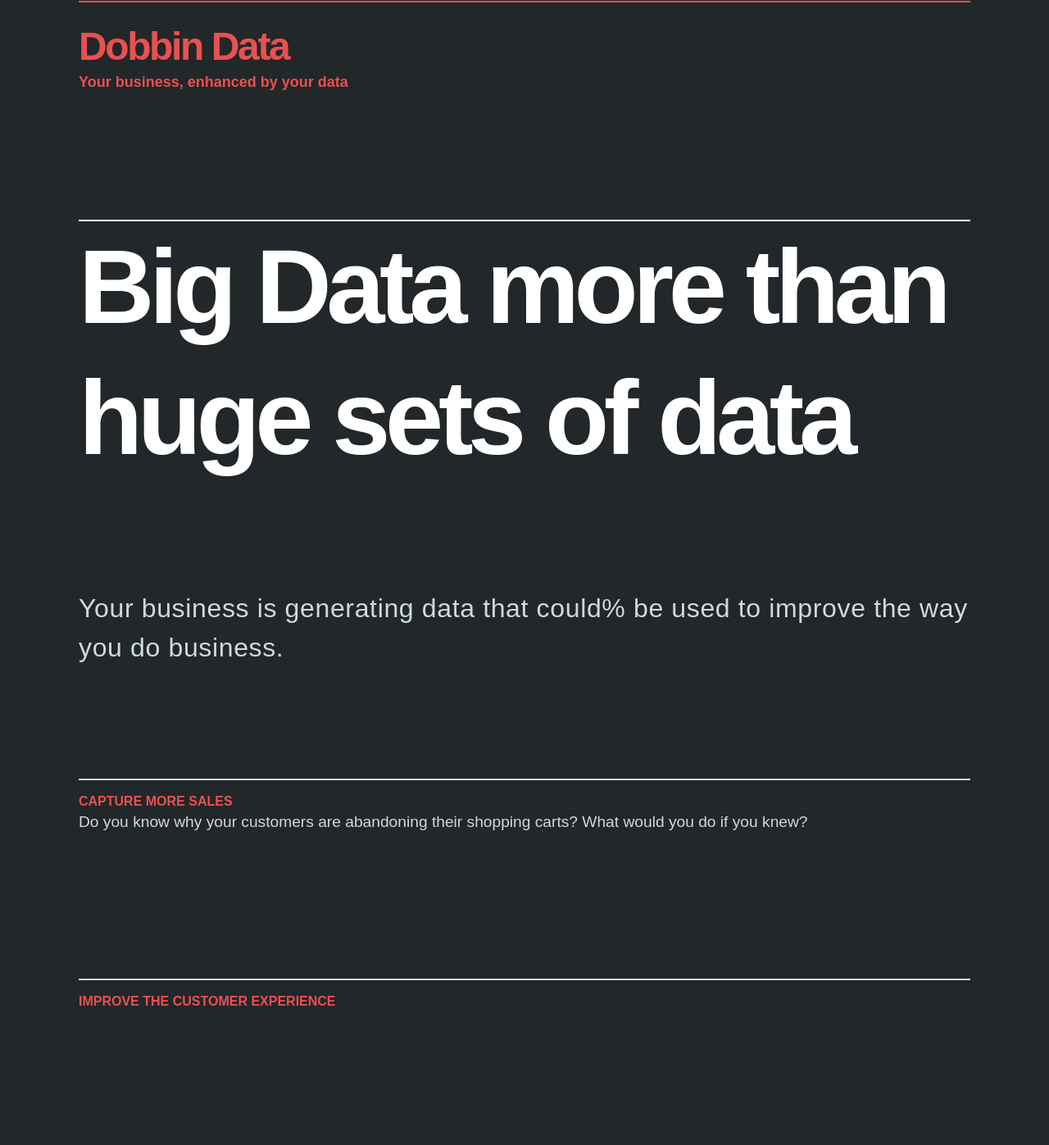
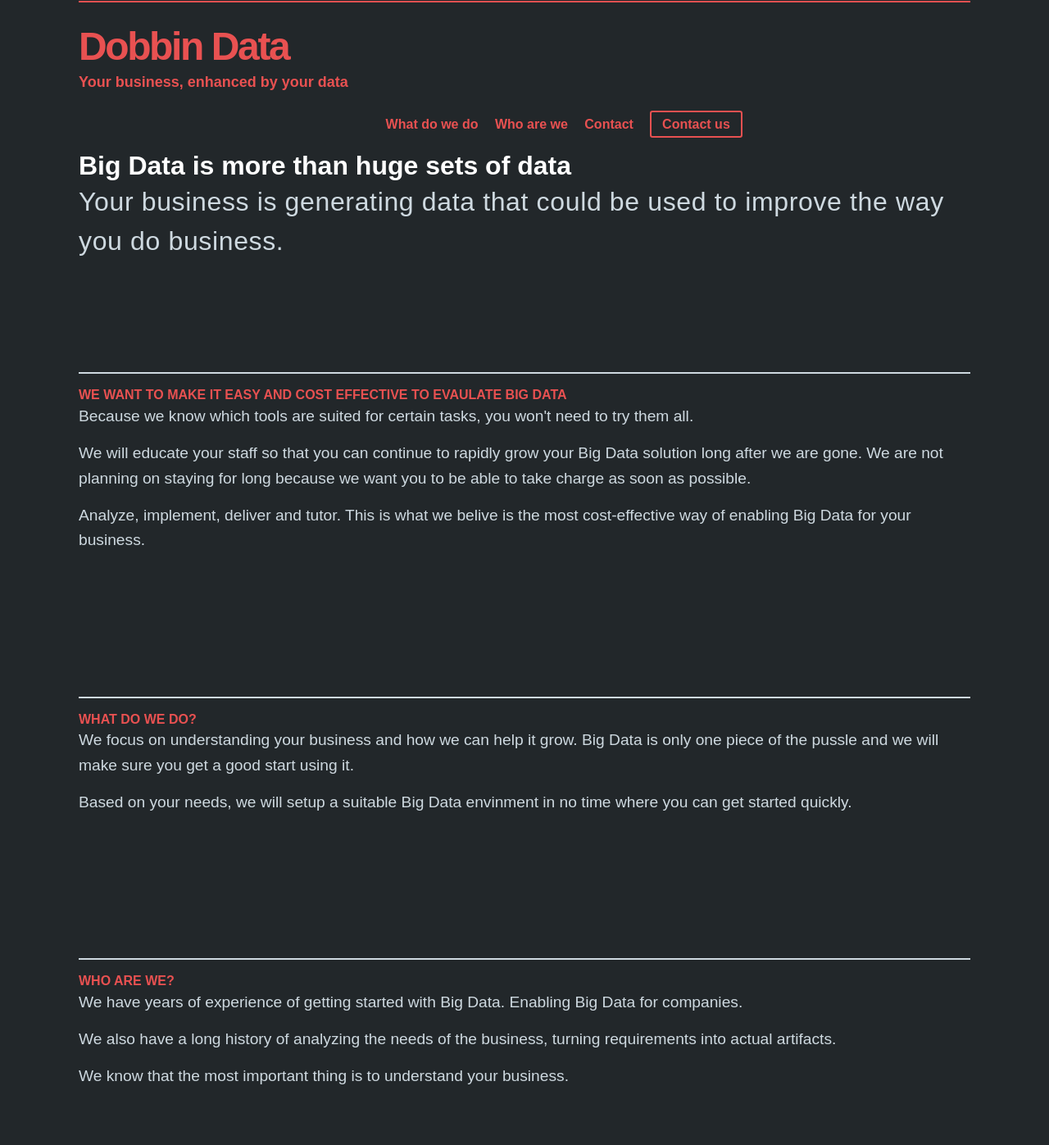
Before and after one commit to dobbinadmin/dobbindata.github.io, a plain HTML site: page index.html in a window 1280 px wide. Shown: the part 63-1460 px from the top of the page at 82% size. Drawn offline with nearby package versions, Linux system fonts and the light colour scheme.

Commit message:
edited texts

```diff
--- a/index.html
+++ b/index.html
@@ -21,65 +21,80 @@
 			<div id="logo"><a href="/">Dobbin Data</a></div>
 			<div id="subtitle">Your business, enhanced by your data</div>
 		</div>
-<!-- 		<nav>
+ 		<nav>
 			<ul>
-				<li><a href="#">Link 1</a></li>
-				<li><a href="#">Link 2</a></li>
-				<li><a href="#">Link 3</a></li>
-				<li><a href="mailto:spam@dobbindata.com" class="bordered">Contact</a></li>
+				<li><a href="#whatdowedo">What do we do</a></li>
+				<li><a href="#whoarewe">Who are we</a></li>
+				<li><a href="#contact">Contact</a></li>
+				<li><a href="mailto:info@dobbindata.com" class="bordered">Contact us</a></li>
 			</ul>
-		</nav> -->
+		</nav>
 
 	</header>
 
 	<div id="content">
 
 		<section class="intro">
-			<h1>Big Data <span class="nl"></span>more than huge sets of data</h1>
-			<p>
-				Your business is generating data that could% be used to improve the way you do business.
-			</p>
-		</section>
-
-		<section class="row">
 			<div class="col-full">
-				<h2>Capture more sales</h2>
+				<h2>Big Data <span class="nl"></span> is more than huge sets of data</h2>
 				<p>
-					Do you know why your customers are abandoning their shopping carts? What would you do if you knew?
-				</p>
-			</div>
-		</section>
-		<section class="row">
-			<div class="col-full">
-				<h2>Improve the customer experience</h2>
-				<p>
-
+					Your business is generating data that could be used to improve the way you do business.
 				</p>
 			</div>
 		</section>
 
 		<section class="row">
-			<div class="photo-grid">
-				<a href="img/example-photo-b.jpg" rel="lightbox" class="col-2"><img src="img/example-photo-b.jpg" alt="Example photo"></a>
-				<a href="img/example-photo-c.jpg" rel="lightbox" class="col-2"><img src="img/example-photo-c.jpg" alt="Example photo"></a>
-				<a href="img/example-photo-a.jpg" rel="lightbox" class="col-1"><img src="img/example-photo-a.jpg" alt="Example photo"></a>
+			<div class="col-full">
+				<h2>We want to make it easy and cost effective to evaulate Big Data</h2>
+				<p>
+					Because we know which tools are suited for certain tasks, you won't need to try them all.
+				</p>
+				<p>
+					We will educate your staff so that you can continue to rapidly grow your Big Data solution long after we are gone. We are not planning on staying for long because we want you to be able to take charge as soon as possible.
+				</p>
+				<p>
+					<span class="nl">Analyze, implement, deliver and tutor.</span> This is what we belive is the most cost-effective way of enabling Big Data for your business.
+				</p>
+			</div>
+		</section>
+		<section class="row">
+			<a name="whatdowedo"></a>
+			<div class="col-full">
+				<h2>What do we do?</h2>
+				<p>
+					We focus on understanding your business and how we can help it grow. Big Data is only one piece of the pussle and we will make sure you get a good start using it.
+				</p>
+				<p>
+					Based on your needs, we will setup a suitable Big Data envinment in no time where you can get started quickly.
+				</p>
+			</div>
+		</section>
+		<section class="row">
+			<a name="whoarewe"></a>
+			<div class="col-full">
+				<h2>Who are we?</h2>
+				<p>
+					We have years of experience of getting started with Big Data. Enabling Big Data for companies.
+				</p>
+				<p>
+					We also have a long history of analyzing the needs of the business, turning requirements into actual artifacts.
+				</p>
+				<p>
+					We know that the most important thing is to understand your business.
+				</p>
+
 			</div>
 		</section>
 
 
 		<section class="row">
 			<div class="col">
+				<a name="contact"></a>
 				<h2>Contact</h2>
 				<p>
 					Want to work with us? Just send us an <a href="mailto:#">email</a>.
 				</p>
 			</div>
-			<!--<div class="col">
-				<h2>Follow us</h2>
-				<p>
-					We are on <a href="http://twitter.com/DobbinData">Twitter</a>
-				</p>
-			</div>-->
 		</section>
 
 
```
